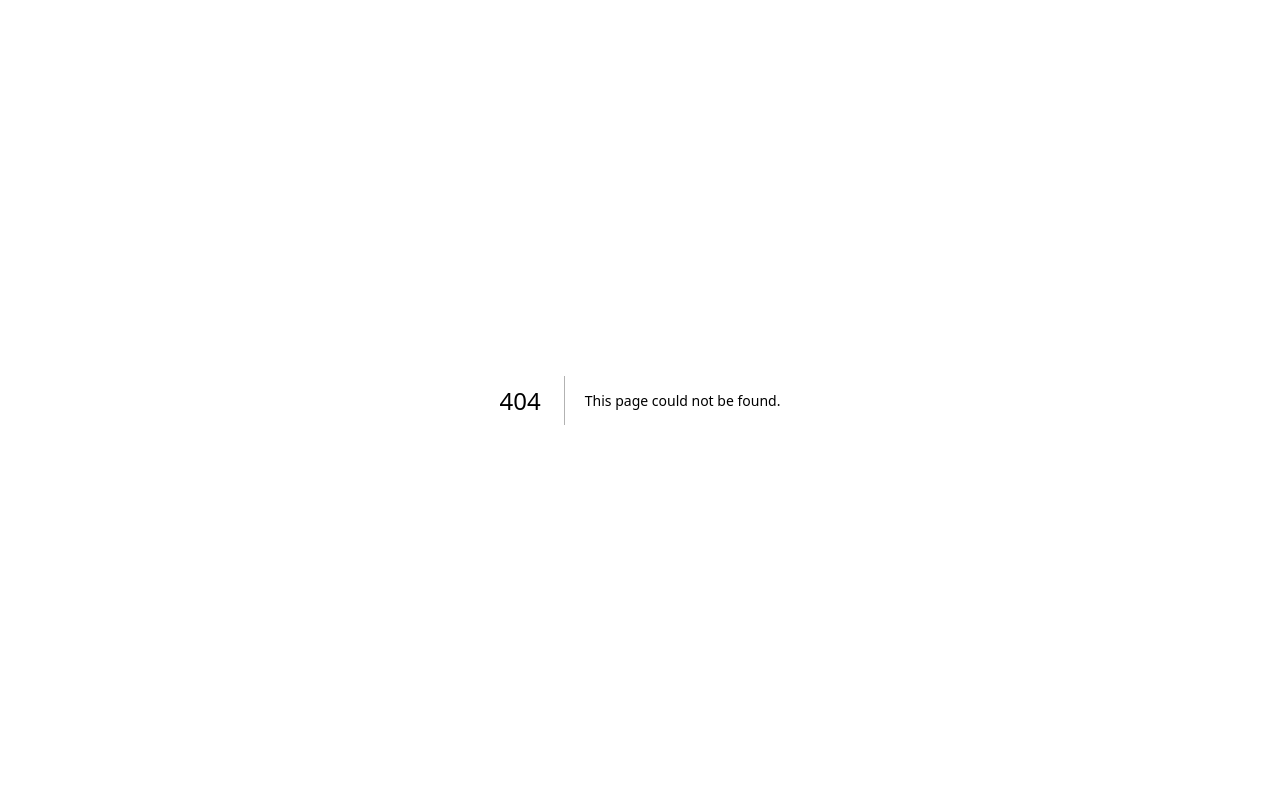
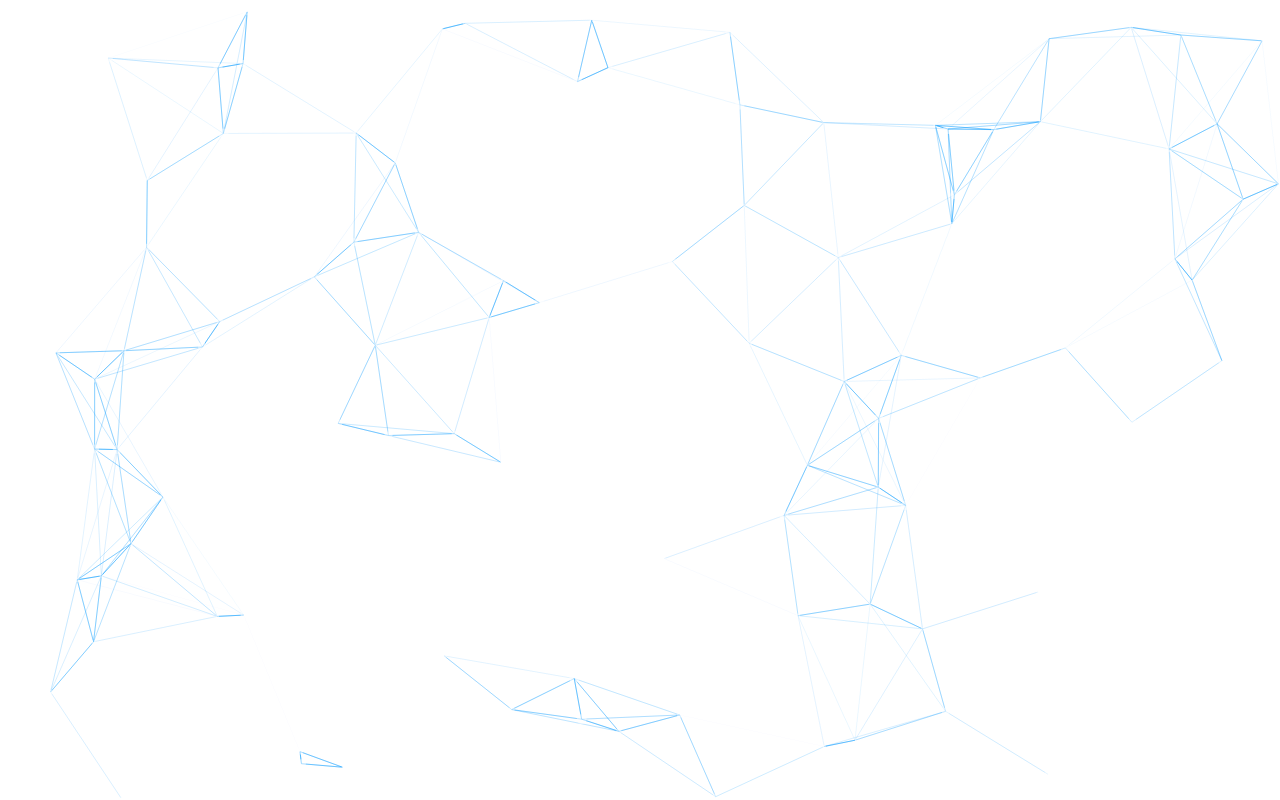
Before and after one commit to jamesvovos/portfolio, a Next.js app: page /components/particle in a window 1280 px wide. Before the commit this address had no page. Built offline with nearby package versions, Linux system fonts and the light colour scheme.

Commit message:
added particle component & package for hero section.

```diff
--- a/package.json
+++ b/package.json
@@ -19,6 +19,8 @@
     "react-dom": "18.2.0",
     "react-icons": "^4.6.0",
     "react-simple-typewriter": "^4.0.5",
+    "react-tsparticles": "^2.5.3",
+    "tsparticles": "^2.5.3",
     "typescript": "4.9.3"
   },
   "devDependencies": {
--- a/pages/components/hero.tsx
+++ b/pages/components/hero.tsx
@@ -1,6 +1,7 @@
 import React from "react";
 import { Cursor, useTypewriter } from "react-simple-typewriter";
 import styles from "../styles/Home.module.css";
+import Particle from "./particle";
 
 type Props = {};
 
@@ -16,6 +17,7 @@
   });
   return (
     <div className="text-center p-10">
+      <Particle />
       <h2 className="text-5xl py-2 text-customblue-50 font font-medium">
         James Vovos
       </h2>
--- /dev/null
+++ b/pages/components/particle.tsx
@@ -0,0 +1,94 @@
+import React from "react";
+import { useCallback } from "react";
+import Particles from "react-tsparticles";
+import type { Container, Engine } from "tsparticles-engine";
+import { loadFull } from "tsparticles";
+
+export default function Particle() {
+  const particlesInit = useCallback(async (engine: Engine) => {
+    console.log(engine);
+    await loadFull(engine);
+  }, []);
+
+  const particlesLoaded = useCallback(
+    async (container: Container | undefined) => {
+      console.log(container);
+    },
+    []
+  );
+
+  return (
+    <Particles
+      id="tsparticles"
+      init={particlesInit}
+      loaded={particlesLoaded}
+      options={{
+        zIndex: -1,
+        fpsLimit: 120,
+        interactivity: {
+          events: {
+            onClick: {
+              enable: true,
+              mode: "push",
+            },
+            onHover: {
+              enable: true,
+              mode: "repulse",
+            },
+            resize: true,
+          },
+          modes: {
+            push: {
+              quantity: 4,
+            },
+            repulse: {
+              distance: 200,
+              duration: 0.4,
+            },
+          },
+        },
+        particles: {
+          color: {
+            value: "#ffffff",
+          },
+          links: {
+            color: "#0099FF",
+            distance: 150,
+            enable: true,
+            opacity: 0.5,
+            width: 1,
+          },
+          collisions: {
+            enable: true,
+          },
+          move: {
+            enable: true,
+            outModes: {
+              default: "bounce",
+            },
+            random: false,
+            speed: 3,
+            straight: false,
+          },
+          number: {
+            density: {
+              enable: true,
+              area: 800,
+            },
+            value: 80,
+          },
+          opacity: {
+            value: 0.5,
+          },
+          shape: {
+            type: "circle",
+          },
+          size: {
+            value: { min: 1, max: 5 },
+          },
+        },
+        detectRetina: true,
+      }}
+    />
+  );
+}
```
Also changed, not shown: 1 other file (tests, documents, lock files or other folders).
